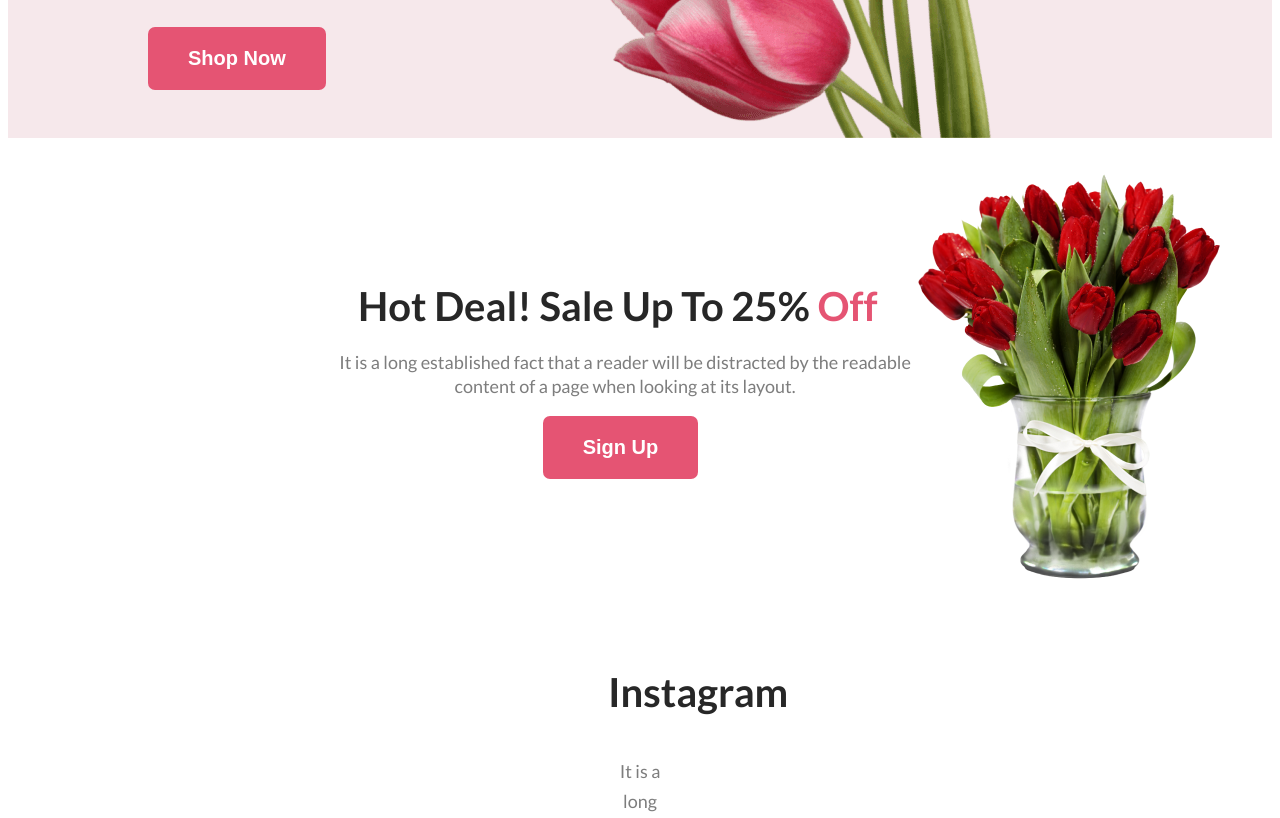
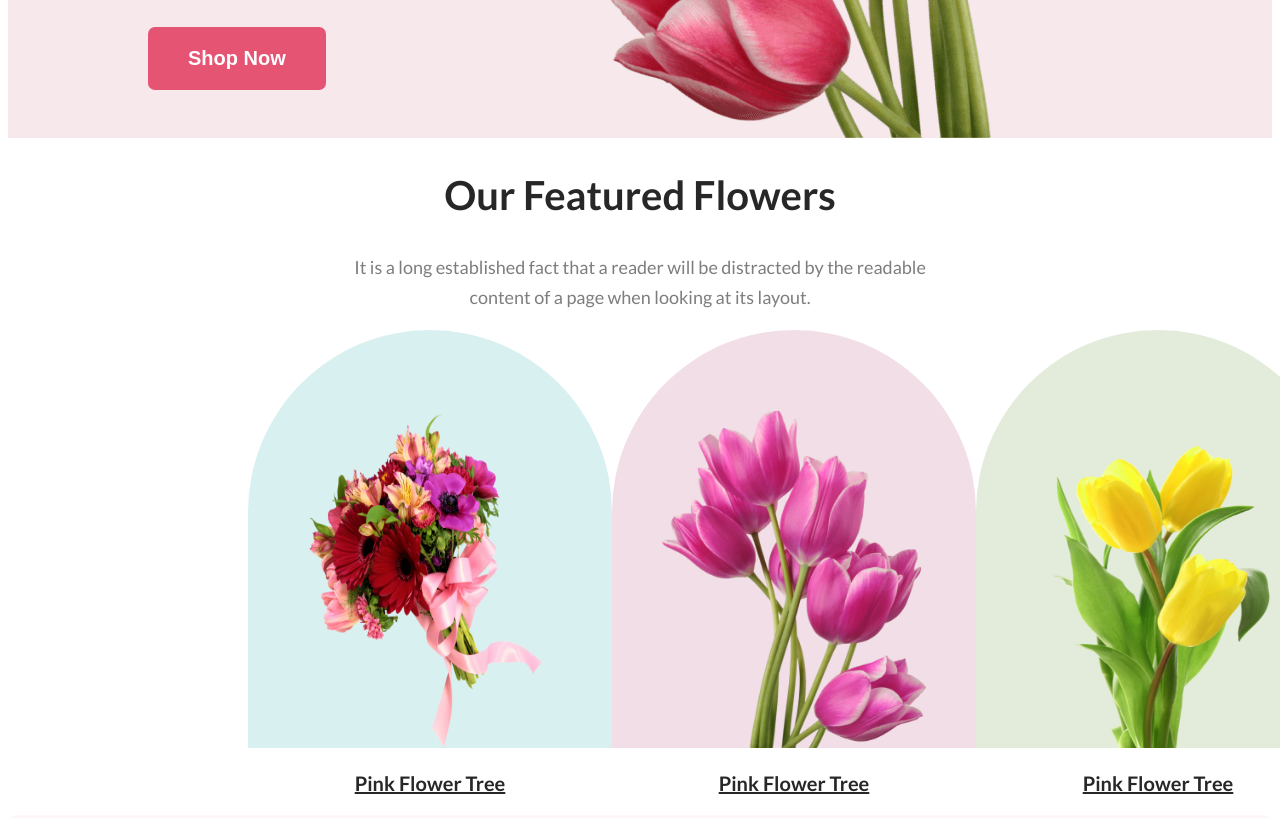
Before and after one commit to Be3tle/flower-shop-website, a plain HTML site: page index.html in a window 1280 px wide. Shown: the part 700-1518 px from the top of the page. Drawn offline with Linux system fonts and the light colour scheme.

Commit message:
featured added

```diff
--- a/index.html
+++ b/index.html
@@ -14,7 +14,7 @@
 <body>
 
     <body>
-
+        <!-- header -->
         <header class="header">
 
             <div class="banner">
@@ -30,6 +30,43 @@
         </header>
 
         <main class="main">
+
+            <!-- featured -->
+            <section class="featured">
+                <div class="featured-text">
+                    <h1 class="section-title">
+                        Our Featured Flowers
+                    </h1>
+                    <p class="section-description">
+                        It is a long established fact that a reader will be distracted by the readable <br>
+                        content of a page when looking at its layout.
+                    </p>
+                </div>
+
+
+                <div class="featured-items">
+
+                    <div><img src="./flower-asset/pngwing5.png" alt="" class="img1">
+                        <p class="featured-caption">Pink Flower Tree</p>
+                    </div>
+
+
+                    <div><img src="./flower-asset/pngwing6.png" alt="" class="img2">
+                        <p class="featured-caption">Pink Flower Tree</p>
+                    </div>
+
+
+                    <div><img src="./flower-asset/pngwing7.png" alt="" class="img3">
+                        <p class="featured-caption">Pink Flower Tree</p>
+                    </div>
+
+                </div>
+
+
+
+            </section>
+
+            <!-- deal -->
             <div class="deal">
                 <div class="deal-content">
                     <h1 class="deal-title">Hot Deal! Sale Up To 25% <span class="text-primary">Off</span></h1>
@@ -42,7 +79,7 @@
 
             <!-- instagram -->
             <section class="instagram">
-                <div class="ig-container">
+                <div class="ig-text">
                     <h3 class="section-title">Instagram</h3>
                     <p class="section-description">It is a long established fact that a reader will be distracted by the
                         readable content of a page
--- a/style.css
+++ b/style.css
@@ -76,12 +76,54 @@ header {
   max-width: 585px;
 }
 
+/* featured */
+.featured-items {
+  display: flex;
+  justify-content: space-around;
+  padding: 0 240px;
+}
+.img1 {
+  border-radius: 300px 300px 0px 0px;
+  background: rgba(5, 151, 160, 0.15);
+  padding: 80px 50px 0px 50px;
+  width: 264px;
+  height: 338px;
+  flex-shrink: 0;
+}
+.img2 {
+  border-radius: 300px 300px 0px 0px;
+  background: rgba(167, 33, 98, 0.15);
+  padding: 80px 50px 0px 50px;
+  width: 264px;
+  height: 338px;
+  flex-shrink: 0;
+}
+.img3 {
+  border-radius: 300px 300px 0px 0px;
+  background: rgba(71, 125, 17, 0.15);
+  padding: 80px 50px 0px 50px;
+  width: 264px;
+  height: 338px;
+  flex-shrink: 0;
+}
+
+.featured-caption {
+  color: #272727;
+  text-align: center;
+  font-size: 20px;
+  font-weight: 700;
+  text-decoration-line: underline;
+  margin-top: 20px;
+}
+
 /* deal */
 .deal {
   padding: 30px 320px 0px;
   display: flex;
   align-items: center;
   justify-content: space-between;
+  border-radius: 8px;
+  background: rgba(229, 84, 115, 0.05);
 }
 
 .deal-title {
@@ -114,7 +156,7 @@ header {
 }
 
 /* instagram */
-.ig-container {
+.ig-text {
   padding: 40px 600px;
 }
 .ig-items {
```
